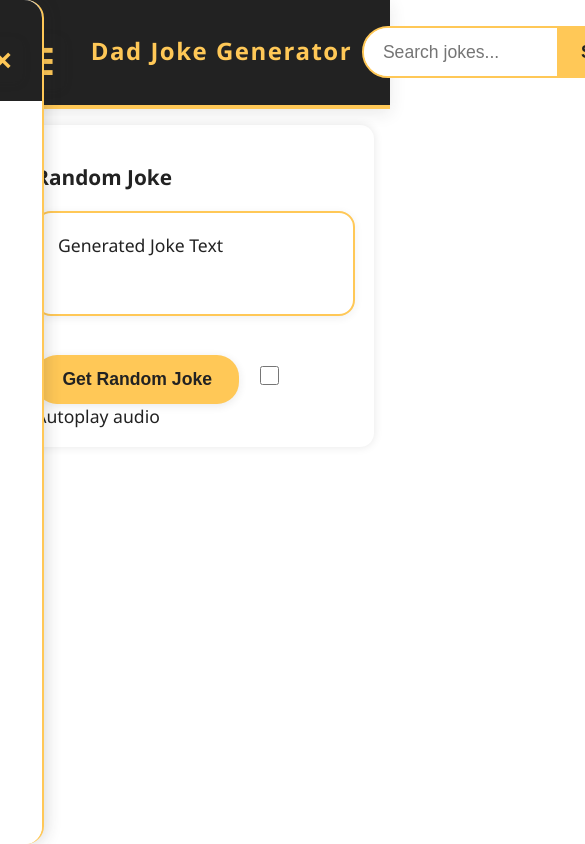
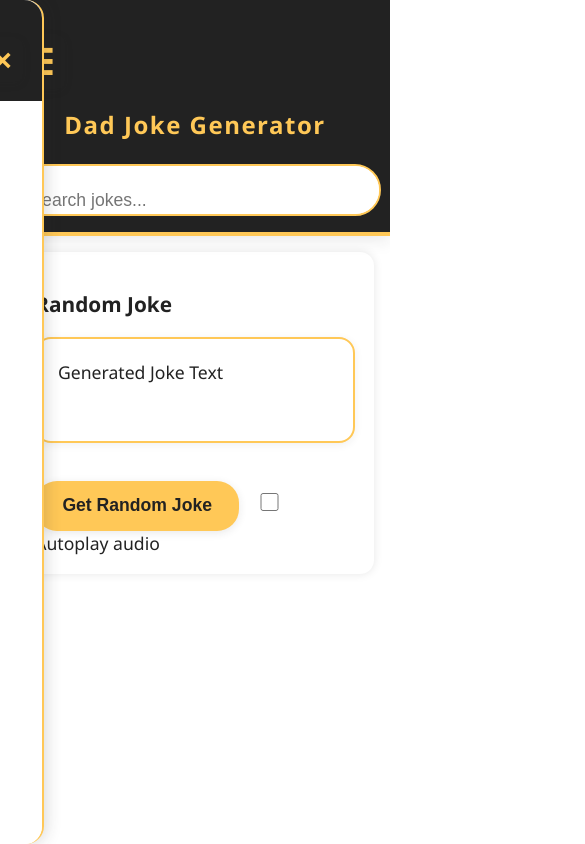
Before and after one commit to MattVolkin/jokegen-frontend, a plain HTML site: page index.html in a window 390 px wide. Shown: the top 844 px of the page, 585 px wide, since content can reach past the window. Drawn offline with Linux system fonts and the light colour scheme.

Commit message:
fixed phone stacking

```diff
--- a/style.css
+++ b/style.css
@@ -291,6 +291,46 @@ input[type="checkbox"] {
 
 /* --- COMPREHENSIVE MOBILE RESPONSIVE DESIGN --- */
 
+/* --- MOBILE HEADER STACKING FIXES --- */
+@media (max-width: 900px) {
+  .header-content {
+    flex-direction: column;
+    align-items: center;
+    justify-content: center;
+    gap: 0.8rem;
+    padding: 1rem 1.2rem;
+    width: 100%;
+    max-width: none;
+  }
+
+  .site-title {
+    font-size: 1.5rem;
+    margin: 0.5rem 0;
+    text-align: center;
+    order: 2;
+  }
+
+  .hamburger {
+    order: 1;
+    align-self: flex-start;
+    margin-right: 0;
+  }
+
+  #search-form {
+    order: 3;
+    width: 100%;
+    max-width: 400px;
+    justify-content: center;
+    flex-wrap: wrap;
+    height: 44px;
+  }
+
+  #search-input, #search-form button {
+    height: 44px;
+    font-size: 1rem;
+  }
+}
+
 /* iPhone SE (375px) and small Android phones */
 @media (max-width: 375px) {
   .header-content {
@@ -306,6 +346,7 @@ input[type="checkbox"] {
   #search-form {
     height: 44px;
     min-width: 280px;
+    width: 100%;
   }
 
   #search-input, #search-form button {
@@ -384,6 +425,7 @@ input[type="checkbox"] {
   #search-form {
     height: 48px;
     min-width: 300px;
+    width: 100%;
   }
 
   #search-input, #search-form button {
@@ -462,6 +504,7 @@ input[type="checkbox"] {
   #search-form {
     height: 52px;
     min-width: 320px;
+    width: 100%;
   }
 
   #search-input, #search-form button {
@@ -540,6 +583,7 @@ input[type="checkbox"] {
   #search-form {
     height: 56px;
     min-width: 340px;
+    width: 100%;
   }
 
   #search-input, #search-form button {
```
